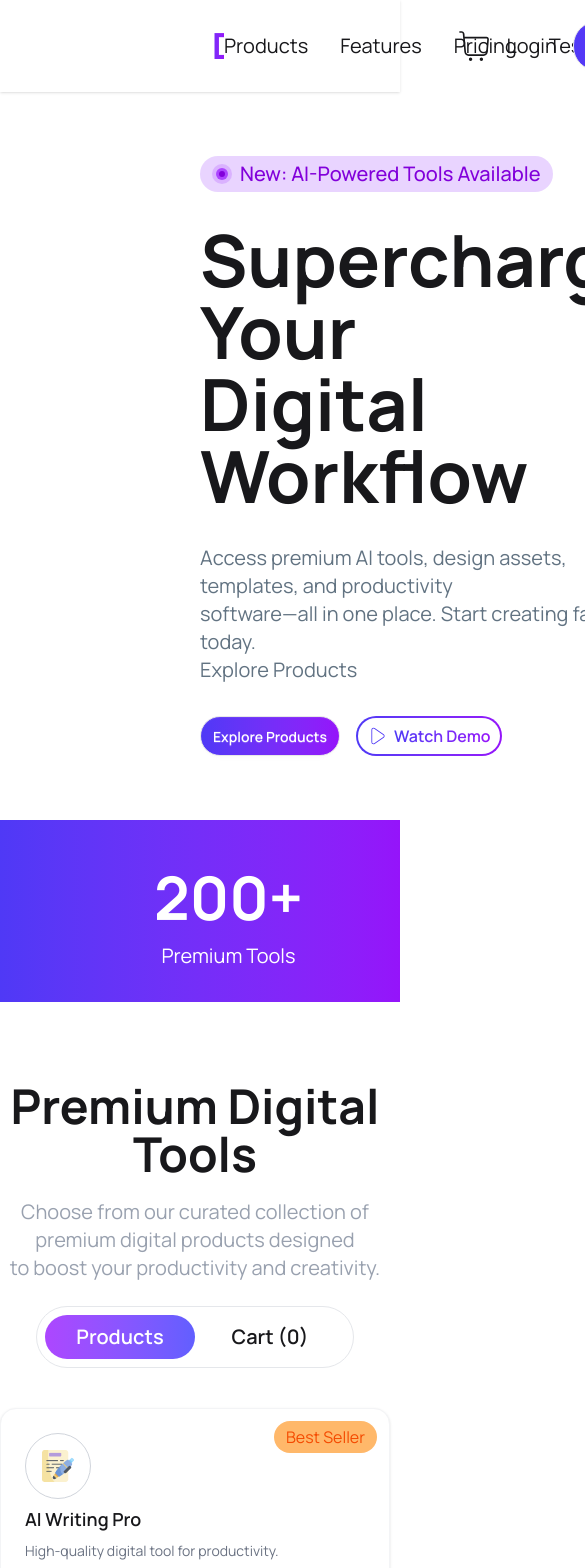
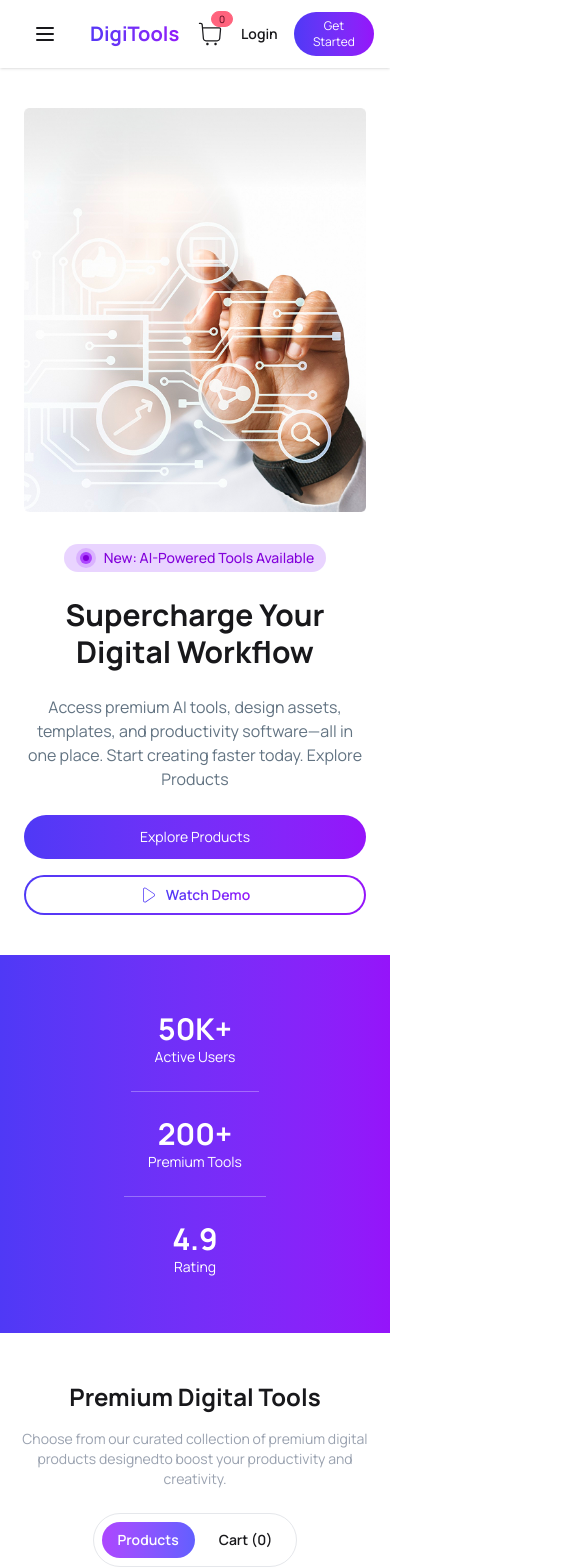
Before and after one commit to SSLiza/a6-digitools-platform, a React (Vite) app: page / in a window 390 px wide. Shown: the top 1568 px of the page, 585 px wide, since content can reach past the window. Built offline with nearby package versions, Linux system fonts and the light colour scheme.

Commit message:
responsivedone

```diff
--- a/src/App.jsx
+++ b/src/App.jsx
@@ -25,21 +25,29 @@ function App() {
 
   return (
     <>
-      <Navbar />
+      <Navbar carts={carts} />
       <Header />
       <Rating />
 
-      <div className="text-center mt-20 space-y-5">
-        <h2 className="text-5xl font-bold">Premium Digital Tools</h2>
-        <p className='text-gray-400 text-xl'>Choose from our curated collection of premium digital products designed <br /> to boost your productivity and creativity.</p>
+      {/* Section Heading */}
+      <div className="text-center mt-12 sm:mt-16 lg:mt-20 px-4 sm:px-6 lg:px-0 space-y-4 sm:space-y-5">
+        <h2 className="text-2xl sm:text-3xl md:text-4xl lg:text-5xl font-bold">
+          Premium Digital Tools
+        </h2>
+        <p className='text-gray-400 text-sm sm:text-base lg:text-xl max-w-2xl mx-auto'>
+          Choose from our curated collection of premium digital products designed
+          <br className="hidden md:block" />
+          to boost your productivity and creativity.
+        </p>
       </div>
 
+      {/* Tabs */}
+      <div className="flex justify-center mt-6 px-4">
+        <div className="flex flex gap-2 sm:gap-0 bg-white border border-gray-200 p-2 rounded-4xl sm:rounded-full">
 
-      <div className="flex justify-center mt-6">
-        <div className="flex bg-white border border-gray-200 p-2 rounded-full justify-between">
           <button
             onClick={() => setActiveTab("products")}
-            className={`px-6 w-[150px] py-2 rounded-full text-xl font-semibold
+            className={`px-4 sm:px-6 w-full sm:w-[150px] py-2 rounded-full text-sm sm:text-base lg:text-xl font-semibold transition-all
             ${activeTab === "products"
                 ? "bg-gradient-to-r from-purple-500 to-indigo-500 text-white"
                 : "bg-white"}
@@ -50,7 +58,7 @@ function App() {
 
           <button
             onClick={() => setActiveTab("cart")}
-            className={`px-6 w-[150px] py-2 rounded-full text-xl font-semibold
+            className={`px-4 sm:px-6 w-full sm:w-[150px] py-2 rounded-full text-sm sm:text-base lg:text-xl font-semibold transition-all
             ${activeTab === "cart"
                 ? "bg-gradient-to-r from-purple-500 to-indigo-500 text-white"
                 : "bg-white"}
@@ -58,8 +66,12 @@ function App() {
           >
             Cart ({carts.length})
           </button>
+
         </div>
       </div>
+
+      {/* Content */}
+      <div className="px-4 sm:px-6 lg:px-10 xl:px-20 mt-8">
         {activeTab === "products" ? (
           <Product
             productPromise={productPromise}
@@ -69,10 +81,20 @@ function App() {
         ) : (
           <Cart carts={carts} setCarts={setCarts} />
         )}
+      </div>
+
+      {/* Other Sections */}
+      <div className="mt-12 sm:mt-16 lg:mt-20">
         <StepsSection />
+      </div>
+
+      <div className="mt-12 sm:mt-16 lg:mt-20">
         <PricingCard />
+      </div>
+
+      <Footer />
+
       <ToastContainer />
-      <Footer />
     </>
   )
 }
--- a/src/components/Header.jsx
+++ b/src/components/Header.jsx
@@ -5,44 +5,71 @@ import { GoDotFill } from 'react-icons/go';
 
 const Header = () => {
     return (
-        <div className='flex gap-8 justify-between px-50 my-16  items-center'>
-            <div className='space-y-8'>
-                <div className='flex max-w-fit rounded-4xl items-center gap-2 bg-purple-200 px-3 py-1'>
+        <div className='flex flex-col-reverse lg:flex-row gap-8 justify-between px-6 sm:px-10 lg:px-20 xl:px-40 my-10 lg:my-16 items-center'>
+
+            {/* LEFT CONTENT */}
+            <div className='space-y-6 lg:space-y-8 text-center lg:text-left'>
+
+                {/* Badge */}
+                <div className='flex max-w-fit mx-auto lg:mx-0 rounded-4xl items-center gap-2 bg-purple-200 px-3 py-1'>
                     <div className='bg-purple-300 h-5 w-5 rounded-full flex justify-center items-center'>
                         <div className='bg-purple-500 h-3 w-3 rounded-full flex justify-center items-center'>
                             <GoDotFill className='text-purple-700'/>
                         </div>
                     </div>
-                     <span class="font-medium text-xl text-purple-700">
+                    <span className="font-medium text-sm sm:text-base lg:text-xl text-purple-700">
                         New: AI-Powered Tools Available
                     </span>
                 </div>
 
-                <h2 className='text-7xl font-bold'>Supercharge Your <br />
-                    Digital Workflow</h2>
-                <p className='text-[#627382] text-xl'>Access premium AI tools, design assets, templates, and productivity <br />
-                    software—all in one place. Start creating faster today. <br />
+                {/* Heading */}
+                <h2 className='text-3xl sm:text-4xl md:text-5xl lg:text-6xl xl:text-7xl font-bold leading-tight'>
+                    Supercharge Your <br className='hidden sm:block' />
+                    Digital Workflow
+                </h2>
+
+                {/* Description */}
+                <p className='text-[#627382] text-base sm:text-lg lg:text-xl'>
+                    Access premium AI tools, design assets, templates, and productivity <br className='hidden md:block' />
+                    software—all in one place. Start creating faster today. <br className='hidden md:block' />
                     Explore Products
                 </p>
-                <div className='flex gap-4'>
-                    <button className='btn bg-gradient-to-r from-[#4f39f6] to-[#9514fa] rounded-3xl text-white p-3'>Explore Products</button>
+
+                {/* Buttons */}
+                <div className='flex flex-col sm:flex-row gap-4 justify-center lg:justify-start'>
+
+                    <button className='bg-gradient-to-r from-[#4f39f6] to-[#9514fa] rounded-3xl text-white px-6 py-3 text-sm sm:text-base'>
+                        Explore Products
+                    </button>
+
                     <button className="group relative p-[2px] rounded-3xl flex items-center justify-center bg-gradient-to-r from-[#4f39f6] to-[#9514fa] overflow-hidden transition-transform duration-300 hover:scale-105 active:scale-95 focus:outline-none focus:ring-2 focus:ring-purple-500 focus:ring-offset-2 cursor-pointer">
 
-                        <div className="bg-white w-full h-full px-2.5 py-1 rounded-[22px] flex items-center gap-1.5">
+    <div className="bg-white w-full h-full px-4 py-2 rounded-[22px] flex items-center justify-center gap-2 text-center">
 
         <CiPlay1
-                                size={20}
+            size={18}
             className="text-[#4f39f6]"
         />
 
-                            <span className="bg-clip-text text-transparent bg-gradient-to-r from-[#4f39f6] to-[#9514fa] font-semibold">
+        <span className="bg-clip-text text-transparent bg-gradient-to-r from-[#4f39f6] to-[#9514fa] font-semibold text-sm sm:text-base text-center">
             Watch Demo
         </span>
+
     </div>
 </button>
+
                 </div>
             </div>
-            <img src={headerImg} alt="" />
+
+            {/* RIGHT IMAGE */}
+            <div className='w-full lg:w-1/2'>
+                <img
+                    src={headerImg}
+                    alt="banner"
+                    className='w-full h-auto max-w-md mx-auto lg:max-w-full'
+                />
+            </div>
+
         </div>
     );
 };
--- a/src/components/Navbar.jsx
+++ b/src/components/Navbar.jsx
@@ -1,27 +1,90 @@
 import React from 'react';
 import { CiShoppingCart } from 'react-icons/ci';
 
-const Navbar = () => {
+const Navbar = ({carts}) => {
   return (
-        <div className="navbar bg-base-100 shadow px-50 h-23">
-  <a className="flex items-center navbar-start text-transparent bg-clip-text bg-gradient-to-r from-[#4f39f6] to-[#9514fa] text-4xl font-bold p-3">
+    <div className="navbar bg-base-100 shadow px-4 md:px-6 lg:px-12 py-3">
+
+      {/* Left */}
+      <div className="navbar-start">
+
+        {/* Mobile Menu */}
+        <div className="dropdown">
+          <label tabIndex={0} className="btn btn-ghost md:hidden">
+            <svg
+              xmlns="http://www.w3.org/2000/svg"
+              className="h-6 w-6"
+              fill="none"
+              viewBox="0 0 24 24"
+              stroke="currentColor">
+              <path strokeLinecap="round" strokeLinejoin="round" strokeWidth="2"
+                d="M4 6h16M4 12h16M4 18h16" />
+            </svg>
+          </label>
+
+          <ul
+            tabIndex={0}
+            className="menu menu-sm dropdown-content mt-3 z-[1] p-4 shadow bg-base-100 rounded-box w-52">
+            <li><a>Products</a></li>
+            <li><a>Features</a></li>
+            <li><a>Pricing</a></li>
+            <li><a>Testimonials</a></li>
+            <li><a>FAQ</a></li>
+          </ul>
+        </div>
+
+        {/* Logo */}
+        <a className="text-transparent bg-clip-text bg-gradient-to-r from-[#4f39f6] to-[#9514fa]
+        text-xl sm:text-2xl md:text-3xl lg:text-4xl font-bold ml-2 p-2">
           DigiTools
         </a>
-  <div className="navbar-center">
-    <ul className='flex gap-8 justify-between text-xl'>
-        <li>Products</li>
-        <li>Features</li>
-        <li>Pricing</li>
-        <li>Testimonials</li>
-        <li>FAQ</li>
+      </div>
+
+      {/* Center - Desktop Menu */}
+      <div className="navbar-center hidden md:flex">
+        <ul className="
+          menu menu-horizontal
+          text-sm md:text-base lg:text-lg
+          gap-3 md:gap-0 lg:gap-6
+        ">
+          <li><a>Products</a></li>
+          <li><a>Features</a></li>
+          <li><a>Pricing</a></li>
+          <li><a>Testimonials</a></li>
+          <li><a>FAQ</a></li>
         </ul>
       </div>
-  <div className="navbar-end flex gap-4">
-    <button className="flex items-center gap-3 text-[20px]">
-  <CiShoppingCart size={40} />
-  Login
+
+      {/* Right */}
+      <div className="navbar-end flex items-center gap-4 md:gap-3 lg:gap-8">
+
+        {/* Cart/Login */}
+       <button className="flex items-center gap-4 md:gap-2 lg:gap-8 text-sm md:text-base lg:text-lg">
+
+  {/* Icon Wrapper */}
+  <div className="relative">
+    <CiShoppingCart size={30} className="md:size-9 lg:size-12" />
+
+    {/* Badge */}
+    <div className="badge badge-error badge-xs absolute -top-2 -right-2">
+      {carts.length}
+    </div>
+  </div>
+
+  <span className="md:hidden lg:inline font-semibold">Login</span>
 </button>
-    <button className="btn bg-gradient-to-r from-[#4f39f6] to-[#9514fa] rounded-3xl text-white p-6 text-xl">Get Started</button>
+
+        {/* Button */}
+        <button className="
+          bg-gradient-to-r from-[#4f39f6] to-[#9514fa]
+          rounded-full text-white
+          px-3 py-1.5
+          md:px-4 md:py-2
+          lg:px-6 lg:py-2.5
+          text-xs md:text-sm lg:text-lg
+        ">
+          Get Started
+        </button>
       </div>
     </div>
   );
--- a/src/components/ProductCard.jsx
+++ b/src/components/ProductCard.jsx
@@ -9,12 +9,15 @@ const ProductCard = ({ product, carts, setCarts }) => {
 
     const handleCart = () => {
         if (isInCart) {
-            toast.error("Item already in cart!");
+            toast.error("Item already in cart!", {
+                autoClose: 1500,
+            });
             return;
         }
-        toast.success("Item added to cart!");
+
         setIsInCart(true);
         setCarts([...carts, product]);
+        toast.success("Item added to cart!");
     };
     return (
         <div className="relative bg-white rounded-2xl shadow-sm border border-gray-100 p-6 flex flex-col justify-between hover:shadow-lg transition">
--- a/src/components/Rating.jsx
+++ b/src/components/Rating.jsx
@@ -2,19 +2,38 @@ import React from 'react';
 
 const Rating = () => {
     return (
-        <div className='bg-gradient-to-r from-[#4f39f6] to-[#9514fa] px-50 py-8 flex items-center justify-center text-white divide-x divide-white/30'>
-            <div className='text-white px-50 text-center'>
-                <h2 className='text-[60px] font-bold'>50K+</h2>
-                <p className='text-xl'>Active Users</p>
+        <div className='bg-gradient-to-r from-[#4f39f6] to-[#9514fa] px-6 sm:px-10 lg:px-20 xl:px-40 py-8 flex flex-col sm:flex-row items-center justify-center text-white divide-y sm:divide-y-0 sm:divide-x divide-white/30'>
+
+            {/* Item 1 */}
+            <div className='text-center px-6 sm:px-10 lg:px-16 py-6 sm:py-0'>
+                <h2 className='text-3xl sm:text-4xl md:text-5xl lg:text-[60px] font-bold'>
+                    50K+
+                </h2>
+                <p className='text-sm sm:text-base lg:text-xl'>
+                    Active Users
+                </p>
             </div>
-            <div className='text-white px-50 text-center'>
-                <h2 className='text-[60px] font-bold'>200+</h2>
-                <p className='text-xl'>Premium Tools</p>
+
+            {/* Item 2 */}
+            <div className='text-center px-6 sm:px-10 lg:px-16 py-6 sm:py-0'>
+                <h2 className='text-3xl sm:text-4xl md:text-5xl lg:text-[60px] font-bold'>
+                    200+
+                </h2>
+                <p className='text-sm sm:text-base lg:text-xl'>
+                    Premium Tools
+                </p>
             </div>
-            <div className='text-white px-50 text-center'>
-                <h2 className='text-[60px] font-bold'>4.9</h2>
-                <p className='text-xl'>Rating</p>
+
+            {/* Item 3 */}
+            <div className='text-center px-6 sm:px-10 lg:px-16 py-6 sm:py-0'>
+                <h2 className='text-3xl sm:text-4xl md:text-5xl lg:text-[60px] font-bold'>
+                    4.9
+                </h2>
+                <p className='text-sm sm:text-base lg:text-xl'>
+                    Rating
+                </p>
             </div>
+
         </div>
     );
 };
--- a/src/main.jsx
+++ b/src/main.jsx
@@ -7,6 +7,5 @@ import App from './App.jsx'
 createRoot(document.getElementById('root')).render(
   <StrictMode>
     <App />
-    <ToastContainer />
   </StrictMode>,
 )
```
Lines whose indentation alone changed are shown as unchanged.
